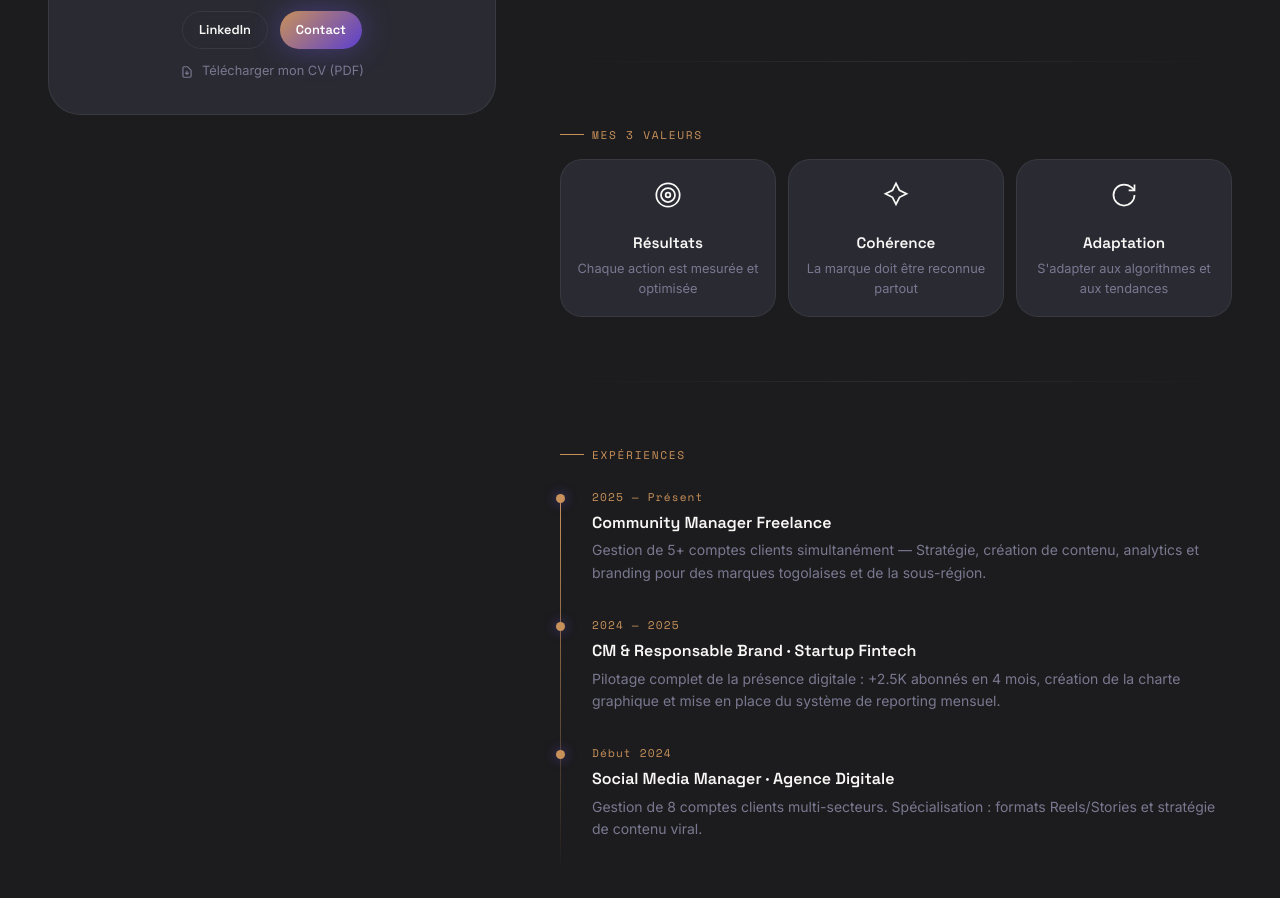
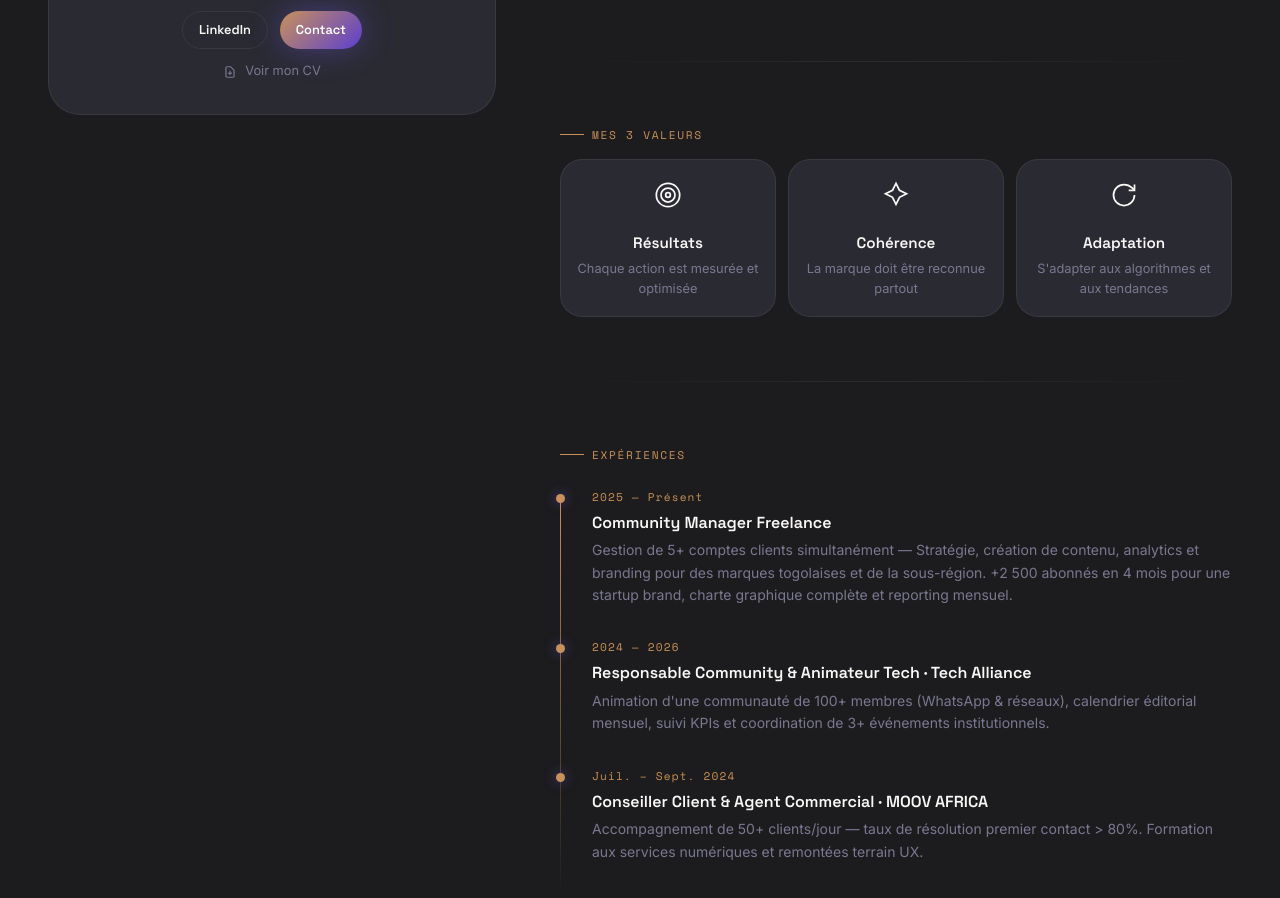
Before and after one commit to argherve/CM-portofolio, a plain HTML site: page a-propos.html in a window 1280 px wide. Shown: the part 861-1759 px from the top of the page. Drawn offline with nearby package versions, Linux system fonts and the light colour scheme.

Commit message:
Corrections coherence : 100+ membres, URL portfolio, lien CV a-propos, timeline

```diff
--- a/a-propos.html
+++ b/a-propos.html
@@ -160,9 +160,9 @@
           <a href="contact.html" class="btn btn-primary" style="font-size:0.8rem;padding:var(--sp-2) var(--sp-4);">Contact</a>
         </div>
 
-        <a href="#" style="display:flex;align-items:center;justify-content:center;gap:var(--sp-2);margin-top:var(--sp-3);font-size:0.8rem;color:var(--clr-muted);transition:color var(--t-fast);" onmouseover="this.style.color='var(--clr-text)'" onmouseout="this.style.color='var(--clr-muted)'">
+        <a href="cv.html" target="_blank" rel="noopener" style="display:flex;align-items:center;justify-content:center;gap:var(--sp-2);margin-top:var(--sp-3);font-size:0.8rem;color:var(--clr-muted);transition:color var(--t-fast);" onmouseover="this.style.color='var(--clr-text)'" onmouseout="this.style.color='var(--clr-muted)'">
           <svg width="14" height="14" viewBox="0 0 24 24" fill="none" stroke="currentColor" stroke-width="2"><path d="M12 10v6m0 0l-3-3m3 3l3-3m2 8H7a2 2 0 01-2-2V5a2 2 0 012-2h5.586a1 1 0 01.707.293l5.414 5.414a1 1 0 01.293.707V19a2 2 0 01-2 2z"/></svg>
-          Télécharger mon CV (PDF)
+          Voir mon CV
         </a>
       </div>
 
@@ -218,17 +218,17 @@
             <div class="timeline__item">
               <div class="timeline__date">2025 — Présent</div>
               <div class="timeline__title">Community Manager Freelance</div>
-              <div class="timeline__desc">Gestion de 5+ comptes clients simultanément — Stratégie, création de contenu, analytics et branding pour des marques togolaises et de la sous-région.</div>
+              <div class="timeline__desc">Gestion de 5+ comptes clients simultanément — Stratégie, création de contenu, analytics et branding pour des marques togolaises et de la sous-région. +2 500 abonnés en 4 mois pour une startup brand, charte graphique complète et reporting mensuel.</div>
             </div>
             <div class="timeline__item">
-              <div class="timeline__date">2024 — 2025</div>
-              <div class="timeline__title">CM & Responsable Brand · Startup Fintech</div>
-              <div class="timeline__desc">Pilotage complet de la présence digitale : +2.5K abonnés en 4 mois, création de la charte graphique et mise en place du système de reporting mensuel.</div>
+              <div class="timeline__date">2024 — 2026</div>
+              <div class="timeline__title">Responsable Community & Animateur Tech · Tech Alliance</div>
+              <div class="timeline__desc">Animation d'une communauté de 100+ membres (WhatsApp & réseaux), calendrier éditorial mensuel, suivi KPIs et coordination de 3+ événements institutionnels.</div>
             </div>
             <div class="timeline__item">
-              <div class="timeline__date">Début 2024</div>
-              <div class="timeline__title">Social Media Manager · Agence Digitale</div>
-              <div class="timeline__desc">Gestion de 8 comptes clients multi-secteurs. Spécialisation : formats Reels/Stories et stratégie de contenu viral.</div>
+              <div class="timeline__date">Juil. – Sept. 2024</div>
+              <div class="timeline__title">Conseiller Client & Agent Commercial · MOOV AFRICA</div>
+              <div class="timeline__desc">Accompagnement de 50+ clients/jour — taux de résolution premier contact > 80%. Formation aux services numériques et remontées terrain UX.</div>
             </div>
           </div>
         </div>
```
Also changed, not shown: cv.html (+3 -3 lines), index.html (+2 -2 lines).
